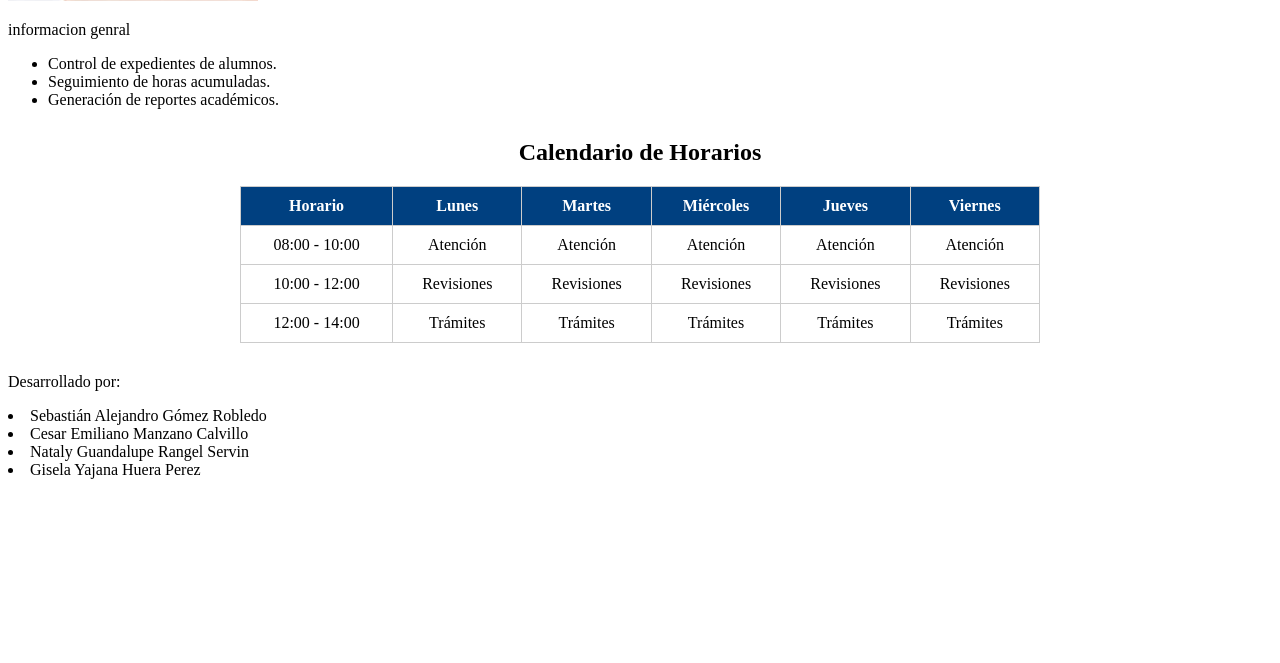
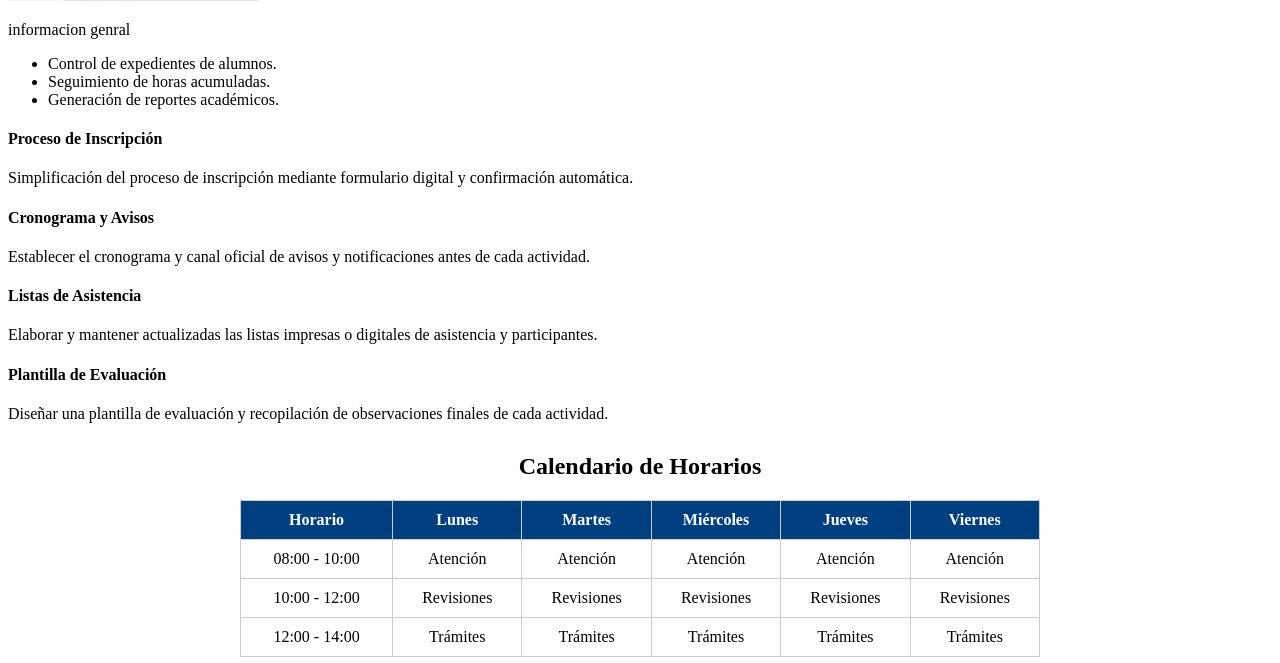
Before and after one commit to HUERTX/Equipo6Sistemaserviciosocialypracticas, a Django app: page / in a window 1280 px wide. Shown: the part 547-1210 px from the top of the page. Before the commit the page ends 1026 px from the top, so only its background shows below. Run offline with Django 5.2, Linux system fonts and the light colour scheme.

Commit message:
Se agregaron tareas 2,3,4,5 a inicio.html

```diff
--- a/principal/templates/inicio.html
+++ b/principal/templates/inicio.html
@@ -35,7 +35,25 @@
                 <li>Generación de reportes académicos.</li>
             </ul>
         </section>
+<div class="tarjeta-tarea">
+            <h4>  Proceso de Inscripción</h4>
+            <p>Simplificación del proceso de inscripción mediante formulario digital y confirmación automática.</p>
+        </div>
+        <div class="tarjeta-tarea">
+            <h4>Cronograma y Avisos</h4>
+            <p>Establecer el cronograma y canal oficial de avisos y notificaciones antes de cada actividad.</p>
+        </div>
 
+        <div class="tarjeta-tarea">
+            <h4>Listas de Asistencia</h4>
+            <p>Elaborar y mantener actualizadas las listas impresas o digitales de asistencia y participantes.</p>
+        </div>
+
+        <div class="tarjeta-tarea">
+            <h4>Plantilla de Evaluación</h4>
+            <p>Diseñar una plantilla de evaluación y recopilación de observaciones finales de cada actividad.</p>
+        </div>
+    </section>
         <!-- Calendario Central con Horarios -->
         <section class="seccion-calendario">
             <h2>Calendario de Horarios</h2>
```
